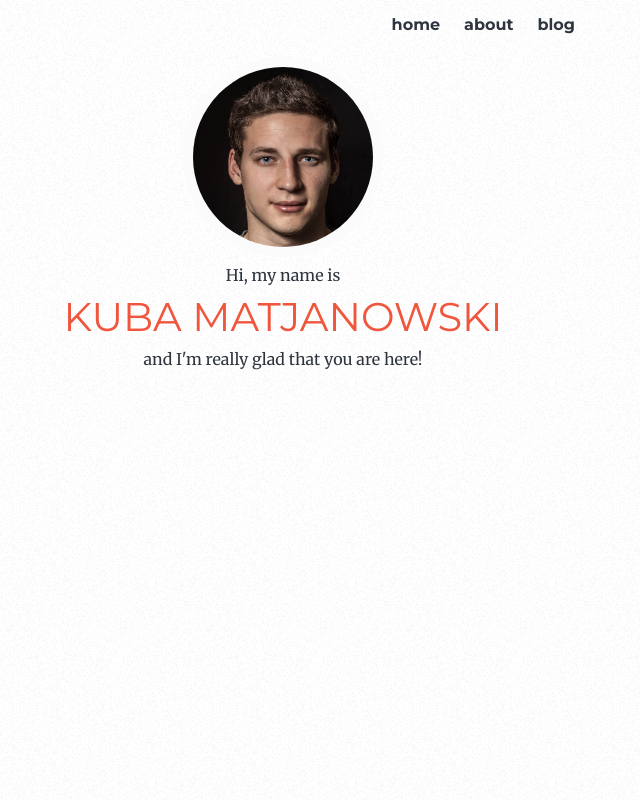
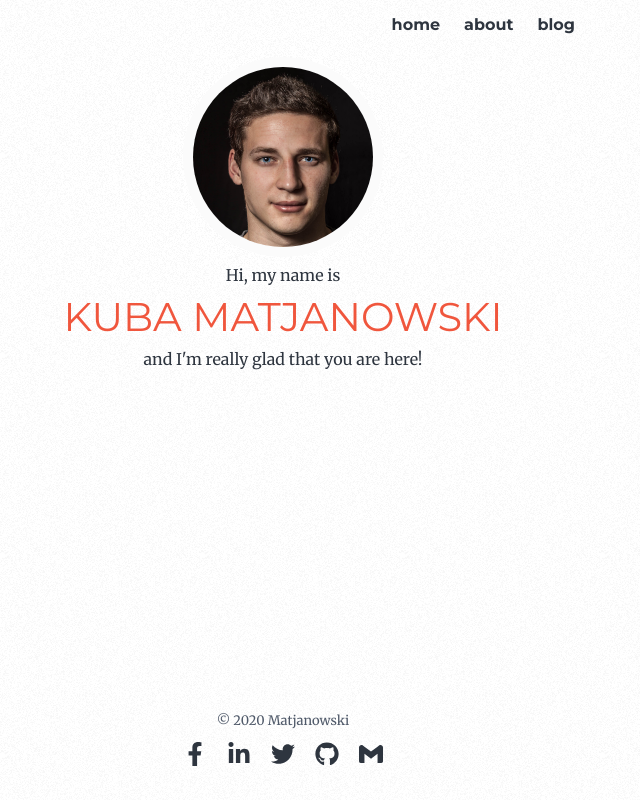
Before and after one commit to matjanos/matjanowski-blog, a Gatsby site: page / in a window 1280 px wide. Shown: the whole page, without its empty margins (357-997 px from the left). Built offline with nearby package versions, Linux system fonts and the light colour scheme; Gatsby itself is replaced by a stand-in of ours.

Commit message:
footer sticked to bottom

```diff
--- a/src/components/layout.tsx
+++ b/src/components/layout.tsx
@@ -1,6 +1,7 @@
 import React from "react"
 import { graphql, Link, useStaticQuery } from "gatsby"
 import { FaFacebookF, FaLinkedinIn, FaTwitter, FaGithub } from 'react-icons/fa';
+import { SiGmail } from 'react-icons/si';
 
 import Header from './header'
 import Navigation from "./nav"
@@ -29,15 +30,6 @@ const Layout = ({ location, title, children }) => {
   }
   else {
     mainLink = (<Link to="/">{data.site.siteMetadata.author.name}</Link>)
-    footer = <footer>
-      © {new Date().getFullYear()} Matjanowski
-      <div className="socials">
-        <a target="_blank" rel="noopener noreferrer" href="https://www.facebook.com/kubamatjanowski"><FaFacebookF /></a>
-        <a target="_blank" rel="noopener noreferrer" href="https://www.linkedin.com/in/matjanowski"><FaLinkedinIn /></a>
-        <a target="_blank" rel="noopener noreferrer" href="https://twitter.com/matjanos"><FaTwitter /></a>
-        <a target="_blank" rel="noopener noreferrer" href="https://github.com/matjanos"><FaGithub /></a>
-      </div>
-  </footer>
   }
 
   return (
@@ -49,7 +41,16 @@ const Layout = ({ location, title, children }) => {
       </div>
       <header className="global-header">{header}</header>
       <main>{children}</main>
-      {footer}
+      <footer>
+        © {new Date().getFullYear()} Matjanowski
+        <div className="socials">
+          <a target="_blank" rel="noopener noreferrer" href="https://www.facebook.com/kubamatjanowski"><FaFacebookF /></a>
+          <a target="_blank" rel="noopener noreferrer" href="https://www.linkedin.com/in/matjanowski"><FaLinkedinIn /></a>
+          <a target="_blank" rel="noopener noreferrer" href="https://twitter.com/matjanos"><FaTwitter /></a>
+          <a target="_blank" rel="noopener noreferrer" href="https://github.com/matjanos"><FaGithub /></a>
+          <a href="mailto:kuba@matjanowski.pl "><SiGmail /></a>
+        </div>
+      </footer>
     </div>
   )
 }
--- a/src/pages/index.tsx
+++ b/src/pages/index.tsx
@@ -10,6 +10,7 @@ const MainPage = ({ data, location }) => {
   return (
     <Layout location={location} title={siteTitle}>
       <SEO title="Main" />
+      <div style={{ minHeight: '100%' }}></div>
     </Layout>
   )
 }
--- a/src/style.css
+++ b/src/style.css
@@ -90,6 +90,10 @@ footer {
   color: var(--color-text-light);
   font-size: small;
   text-align: center;
+  position: absolute;
+  bottom: 0;
+  width: 100%;
+  left: 0;
 }
 
 footer>.socials {
```
